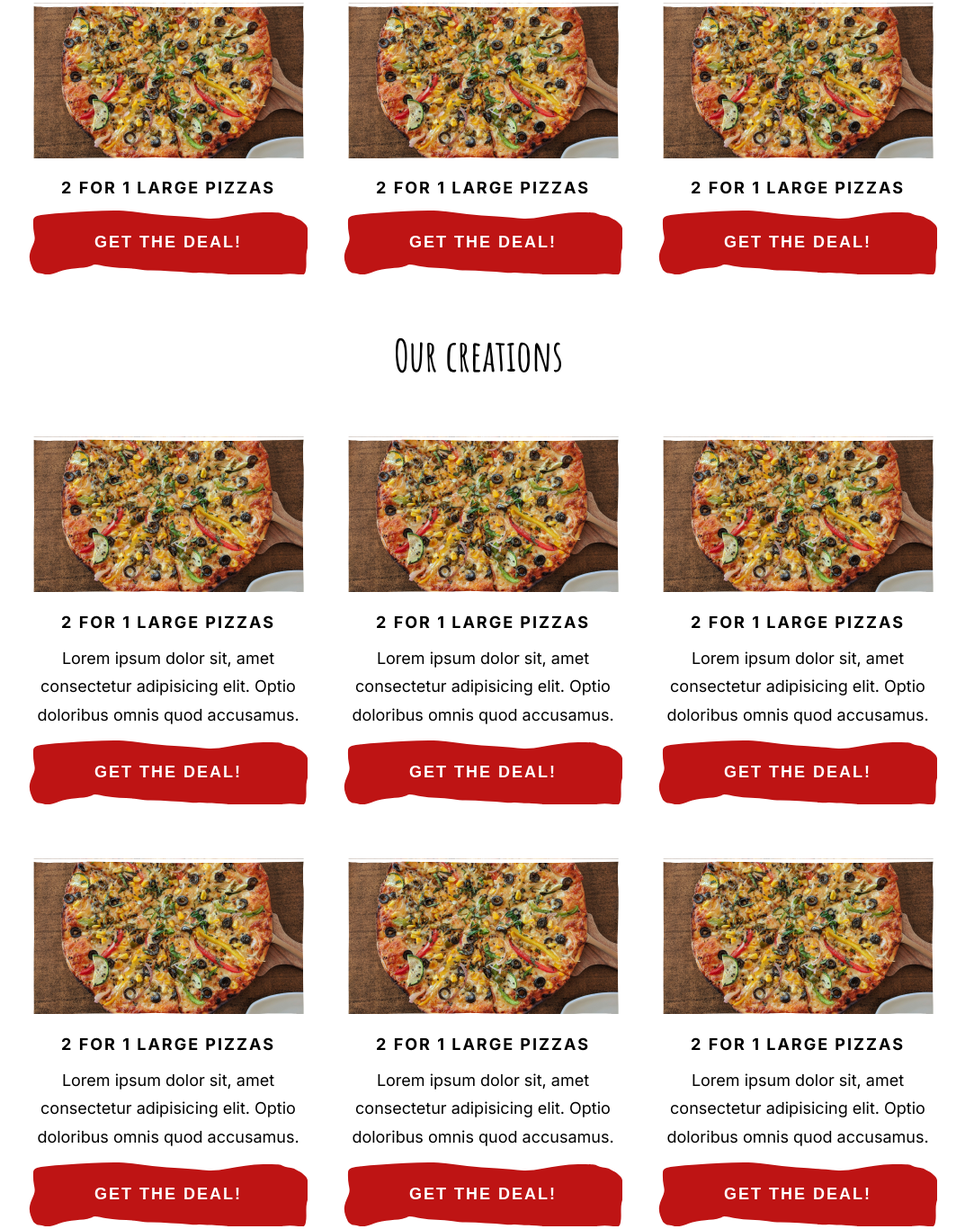
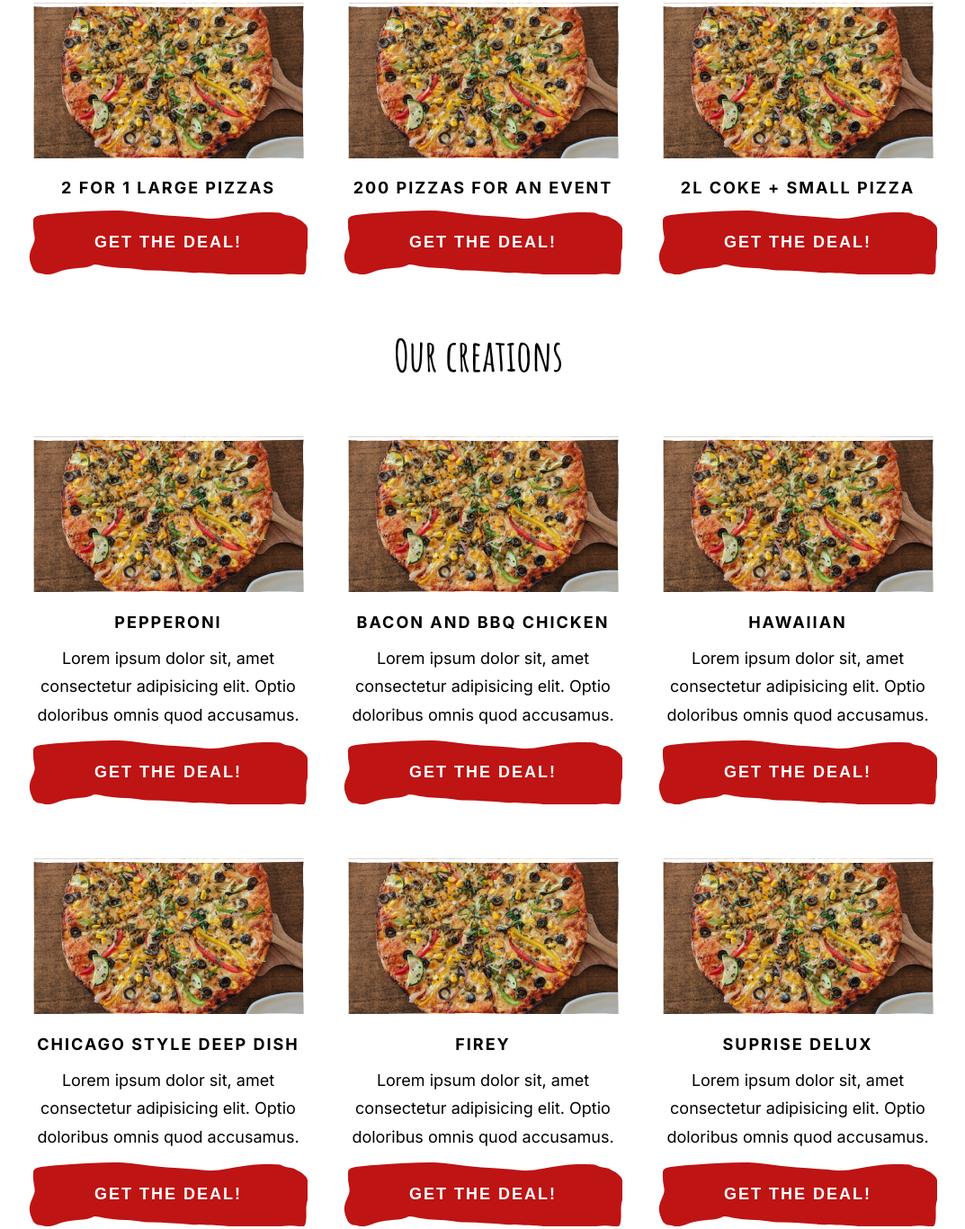
Before and after one commit to code-mentoring/webinar-pizza, a website: page index.html in a window 1280 px wide. Shown: the part 528-1894 px from the top of the page at 90% size, without its empty margins (108-1181 px from the left). Drawn offline with nearby package versions, Linux system fonts and the light colour scheme; files that its build step writes are made by us from their sources.

Commit message:
feat: added rest of menu to cart

```diff
--- a/index.html
+++ b/index.html
@@ -50,23 +50,23 @@
           <img src="/img/deals/deal1.png" alt="Deal 1" />
         </div>
         <h4>2 for 1 Large pizzas</h4>
-        <button class="button cart-button" data-id="1">Get the deal!</button>
+        <button class="button cart-button" data-id="deal-2-for-1">Get the deal!</button>
       </li>
 
       <li>
         <div class="img">
           <img src="/img/deals/deal1.png" alt="Deal 1" />
         </div>
-        <h4>2 for 1 Large pizzas</h4>
-        <button class="button cart-button" data-id="2">Get the deal!</button>
+        <h4>200 pizzas for an event</h4>
+        <button class="button cart-button" data-id="deal-event">Get the deal!</button>
       </li>
 
       <li>
         <div class="img">
           <img src="/img/deals/deal1.png" alt="Deal 1" />
         </div>
-        <h4>2 for 1 Large pizzas</h4>
-        <button class="button cart-button" data-id="3">Get the deal!</button>
+        <h4>2L Coke + Small Pizza</h4>
+        <button class="button cart-button" data-id="deal-drink-small">Get the deal!</button>
       </li>
     </ul>
   </section>
@@ -80,54 +80,54 @@
         <div class="img">
           <img src="/img/deals/deal1.png" alt="Deal 1" />
         </div>
-        <h4>2 for 1 Large pizzas</h4>
+        <h4>Pepperoni</h4>
         <p>Lorem ipsum dolor sit, amet consectetur adipisicing elit. Optio doloribus omnis quod accusamus.</p>
-        <button class="button cart-button" data-id="1">Get the deal!</button>
+        <button class="button cart-button" data-id="pepperoni">Get the deal!</button>
       </li>
 
       <li>
         <div class="img">
           <img src="/img/deals/deal1.png" alt="Deal 1" />
         </div>
-        <h4>2 for 1 Large pizzas</h4>
+        <h4>Bacon and BBQ chicken</h4>
         <p>Lorem ipsum dolor sit, amet consectetur adipisicing elit. Optio doloribus omnis quod accusamus.</p>
-        <button class="button cart-button" data-id="1">Get the deal!</button>
+        <button class="button cart-button" data-id="bacon-and-bbq-chicken">Get the deal!</button>
       </li>
 
       <li>
         <div class="img">
           <img src="/img/deals/deal1.png" alt="Deal 1" />
         </div>
-        <h4>2 for 1 Large pizzas</h4>
+        <h4>Hawaiian</h4>
         <p>Lorem ipsum dolor sit, amet consectetur adipisicing elit. Optio doloribus omnis quod accusamus.</p>
-        <button class="button cart-button" data-id="1">Get the deal!</button>
+        <button class="button cart-button" data-id="hawaiian">Get the deal!</button>
       </li>
 
       <li>
         <div class="img">
           <img src="/img/deals/deal1.png" alt="Deal 1" />
         </div>
-        <h4>2 for 1 Large pizzas</h4>
+        <h4>Chicago style deep dish</h4>
         <p>Lorem ipsum dolor sit, amet consectetur adipisicing elit. Optio doloribus omnis quod accusamus.</p>
-        <button class="button cart-button" data-id="1">Get the deal!</button>
+        <button class="button cart-button" data-id="chicago-style-deep-dish">Get the deal!</button>
       </li>
 
       <li>
         <div class="img">
           <img src="/img/deals/deal1.png" alt="Deal 1" />
         </div>
-        <h4>2 for 1 Large pizzas</h4>
+        <h4>Firey</h4>
         <p>Lorem ipsum dolor sit, amet consectetur adipisicing elit. Optio doloribus omnis quod accusamus.</p>
-        <button class="button cart-button" data-id="1">Get the deal!</button>
+        <button class="button cart-button" data-id="firey">Get the deal!</button>
       </li>
 
       <li>
         <div class="img">
           <img src="/img/deals/deal1.png" alt="Deal 1" />
         </div>
-        <h4>2 for 1 Large pizzas</h4>
+        <h4>Suprise Delux</h4>
         <p>Lorem ipsum dolor sit, amet consectetur adipisicing elit. Optio doloribus omnis quod accusamus.</p>
-        <button class="button cart-button" data-id="1">Get the deal!</button>
+        <button class="button cart-button" data-id="suprise-delux">Get the deal!</button>
       </li>
     </ul>
   </section>
--- a/js/cart.js
+++ b/js/cart.js
@@ -3,6 +3,7 @@
  * 2. When we click on a button, we want to add the pizza or deal to the cart
  * 3. When we click the cart, we want to open checkout
  */
+
 class Cart {
   constructor() {
     // Retrieve the saved cart
@@ -44,6 +45,8 @@ class Cart {
 
     // Remove the item if it has no quantity
     if (item.quantity <= 0) this.removeItemFromCart(id);
+
+    this.save();
   }
 
   // Entirely remove product from cart
```
